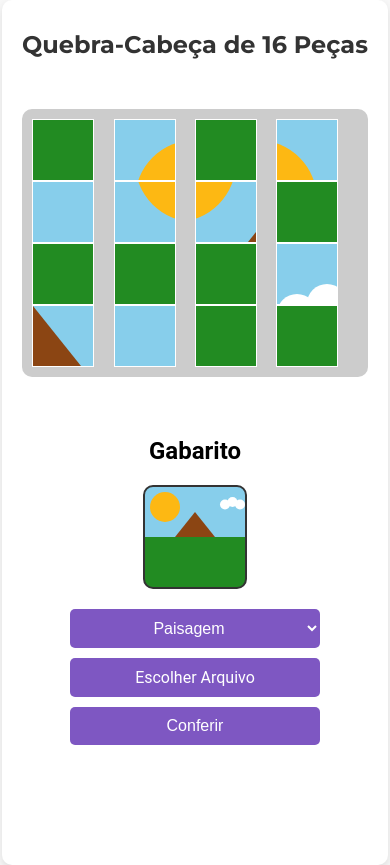
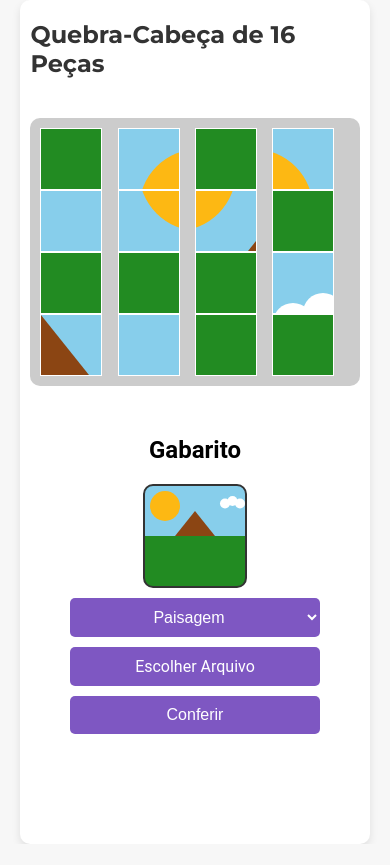
Before and after one commit to TamLeal/puzzle, a React (Vite) app: page / in a window 390 px wide. After the commit the page ends 844 px from the top, so only its background shows below. Built offline with nearby package versions, Linux system fonts and the light colour scheme.

Commit message:
fix game

```diff
--- a/src/App.css
+++ b/src/App.css
@@ -209,6 +209,19 @@ input[type="file"] {
 @media (max-width: 767px) {
   .container {
     flex-direction: column;
+    padding: 10px; /* Ajustar o padding para dispositivos móveis */
+  }
+
+  .tabuleiro {
+    margin: 10px auto; /* Ajustar o margin para dispositivos móveis */
+  }
+
+  .gabarito {
+    margin-bottom: 10px; /* Ajustar o margin para dispositivos móveis */
+  }
+
+  .mensagem {
+    font-size: 16px; /* Ajustar o tamanho da fonte para dispositivos móveis */
   }
 }
 
```
